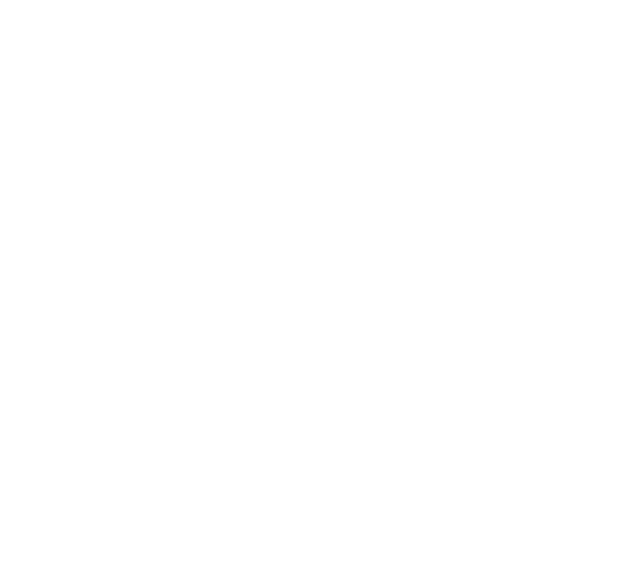
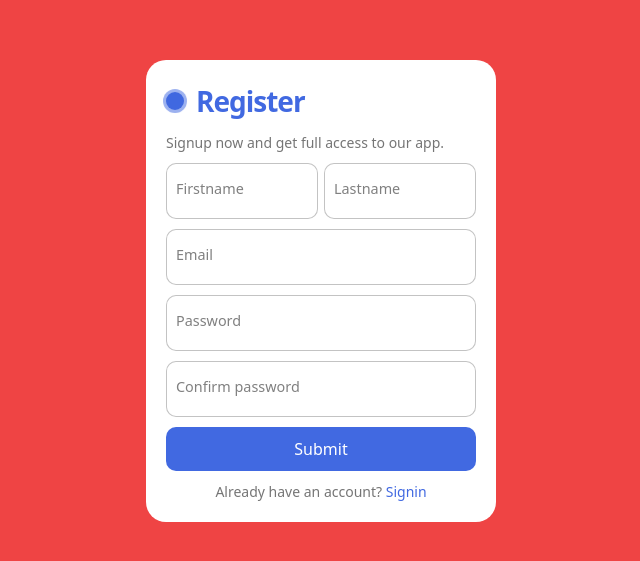
Before and after one commit to theboss17121999/SuperTicTacToe, a React (Vite) app: page /SuperTicTacToe/SignUp in a window 1280 px wide. Before the commit this address had no page. Shown: the part 109-670 px from the top of the page, without its empty margins (319-959 px from the left). Built offline with nearby package versions, Linux system fonts and the light colour scheme.

Commit message:
Added Signup page

```diff
--- a/src/App.jsx
+++ b/src/App.jsx
@@ -4,6 +4,7 @@ import './App.css';
 import { RecoilRoot } from 'recoil';
 import { MainPage } from './Components/MainPage';
 import { NineCrossNine } from './Components/NineCrossNine';
+import { SignUp } from './Components/SignUp';
 
 class ErrorBoundary extends React.Component {
   state = { hasError: false };
@@ -26,6 +27,7 @@ function App() {
     <ErrorBoundary>
       <Routes>
         <Route path="/" element={<MainPage />} />
+        <Route path="/SignUp" element={<SignUp />} />
         <Route path="/game" element={<NineCrossNine />} />
       </Routes>
     </ErrorBoundary>
--- /dev/null
+++ b/src/Components/SignUp.jsx
@@ -0,0 +1,41 @@
+import React from 'react';
+import '../Style/SignUp.css';
+
+export const SignUp = () => {
+    return (
+        <div className='bg-red-500 flex justify-center items-center h-screen'>
+            <div>
+                <section>
+                    <form className="form">
+                        <p className="title">Register</p>
+                        <p className="message">Signup now and get full access to our app.</p>
+                        <div className="flex">
+                            <label>
+                                <input required placeholder="" type="text" className="input" aria-label="Firstname"/>
+                                <span>Firstname</span>
+                            </label>
+                            <label>
+                                <input required placeholder="" type="text" className="input" aria-label="Lastname"/>
+                                <span>Lastname</span>
+                            </label>
+                        </div>
+                        <label>
+                            <input required placeholder="" type="email" className="input" aria-label="Email"/>
+                            <span>Email</span>
+                        </label>
+                        <label>
+                            <input required placeholder="" type="password" className="input" aria-label="Password"/>
+                            <span>Password</span>
+                        </label>
+                        <label>
+                            <input required placeholder="" type="password" className="input" aria-label="Confirm Password"/>
+                            <span>Confirm password</span>
+                        </label>
+                        <button type="submit" className="submit">Submit</button>
+                        <p className="signin">Already have an account? <a href="#">Signin</a></p>
+                    </form>
+                </section>
+            </div>
+        </div>
+    );
+};
--- /dev/null
+++ b/src/Style/SignUp.css
@@ -0,0 +1,130 @@
+.form {
+    display: flex;
+    flex-direction: column;
+    gap: 10px;
+    max-width: 350px;
+    background-color: #fff;
+    padding: 20px;
+    border-radius: 20px;
+    position: relative;
+}
+
+.title {
+    font-size: 28px;
+    color: royalblue;
+    font-weight: 600;
+    letter-spacing: -1px;
+    position: relative;
+    display: flex;
+    align-items: center;
+    padding-left: 30px;
+}
+
+.title::before, .title::after {
+    position: absolute;
+    content: "";
+    height: 16px;
+    width: 16px;
+    border-radius: 50%;
+    left: 0px;
+    background-color: royalblue;
+}
+
+.title::before {
+    width: 18px;
+    height: 18px;
+    background-color: royalblue;
+}
+
+.title::after {
+    width: 18px;
+    height: 18px;
+    animation: pulse 1s linear infinite;
+}
+
+.message, .signin {
+    color: rgba(88, 87, 87, 0.822);
+    font-size: 14px;
+}
+
+.signin {
+    text-align: center;
+}
+
+.signin a {
+    color: royalblue;
+}
+
+.signin a:hover {
+    text-decoration: underline royalblue;
+}
+
+.flex {
+    display: flex;
+    width: 100%;
+    gap: 6px;
+}
+
+.form label {
+    position: relative;
+}
+
+.form label .input {
+    width: 100%;
+    padding: 10px 10px 20px 10px;
+    outline: 0;
+    border: 1px solid rgba(105, 105, 105, 0.397);
+    border-radius: 10px;
+}
+
+.form label .input + span {
+    position: absolute;
+    left: 10px;
+    top: 15px;
+    color: grey;
+    font-size: 0.9em;
+    cursor: text;
+    transition: 0.3s ease;
+}
+
+.form label .input:placeholder-shown + span {
+    top: 15px;
+    font-size: 0.9em;
+}
+
+.form label .input:focus + span, .form label .input:valid + span {
+    top: 30px;
+    font-size: 0.7em;
+    font-weight: 600;
+}
+
+.form label .input:valid + span {
+    color: green;
+}
+
+.submit {
+    border: none;
+    outline: none;
+    background-color: royalblue;
+    padding: 10px;
+    border-radius: 10px;
+    color: #fff;
+    font-size: 16px;
+    transform: .3s ease;
+}
+
+.submit:hover {
+    background-color: rgb(56, 90, 194);
+}
+
+@keyframes pulse {
+    from {
+        transform: scale(0.9);
+        opacity: 1;
+    }
+
+    to {
+        transform: scale(1.8);
+        opacity: 0;
+    }
+}
```
